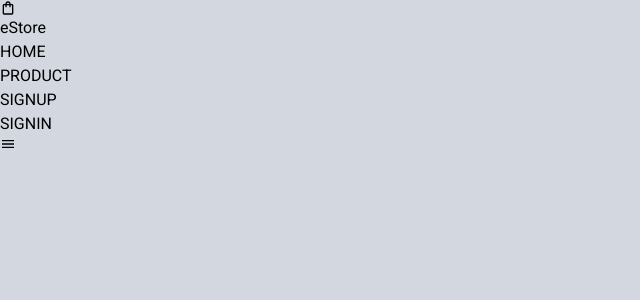
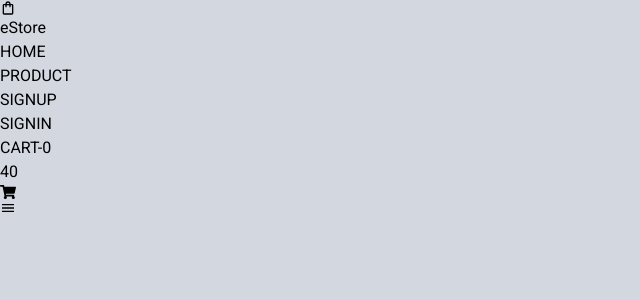
Before and after one commit to sarfaraz-hussain9/CodeAlpha_E-Store, a React (Vite) app in the folder frontend/: page / in a window 1280 px wide. Shown: the top 300 px of the page, without its empty margins (0-640 px from the left). Built offline with nearby package versions, Linux system fonts and the light colour scheme.

Commit message:
cart ui done

```diff
--- a/frontend/src/pages/Auth/Navigation.jsx
+++ b/frontend/src/pages/Auth/Navigation.jsx
@@ -18,7 +18,7 @@ const Navigation = () => {
             <h1>eStore</h1>
        </div>
        <div className="  ">
-        <ul className={`flex flex-col lg:flex-row absolute top-12 ${isOpen ? `left-0` : `left-[-900px]`} lg:relative pl-6 lg:pl-0 bg-gray-200 w-full lg:top-auto lg:left-auto h-1/2 lg:h-auto py-4 lg:py-0 gap-2 lg:gap-10 lg:pr-12 transition-all `}>
+        <ul className={`flex flex-col lg:flex-row absolute top-12 ${isOpen ? `left-0` : `left-[-900px]`} lg:relative pl-6 lg:pl-0 bg-gray-200 w-full lg:top-auto lg:left-auto h-1/2 lg:h-auto py-4 lg:py-0 gap-2 lg:gap-10 lg:pr-12 transition-all items-center `}>
             <li onClick={()=>{setIsOpen(!isOpen)}} className="">
                 <Link to="/">HOME</Link>
             </li>
@@ -30,6 +30,18 @@ const Navigation = () => {
             </li>
             <li onClick={()=>{setIsOpen(!isOpen)}} className="">
                 <Link to="/signin">SIGNIN</Link>
+            </li>
+            <li  onClick={()=>{setIsOpen(!isOpen)}} className="lg:hidden">
+                <Link to="/cart">CART-{0}</Link>
+            </li>
+            <li onClick={()=>{setIsOpen(!isOpen)}} className="hidden lg:block relative">
+                <Link to="/cart">
+                <p className="absolute text-xs bg-red-600 text-center rounded-full right-0 top-0 text-white w-4">40</p>
+                <div className="text-3xl">
+                    <FaShoppingCart/>
+                </div>
+                </Link>
+
             </li>
         </ul>
        </div>
```
